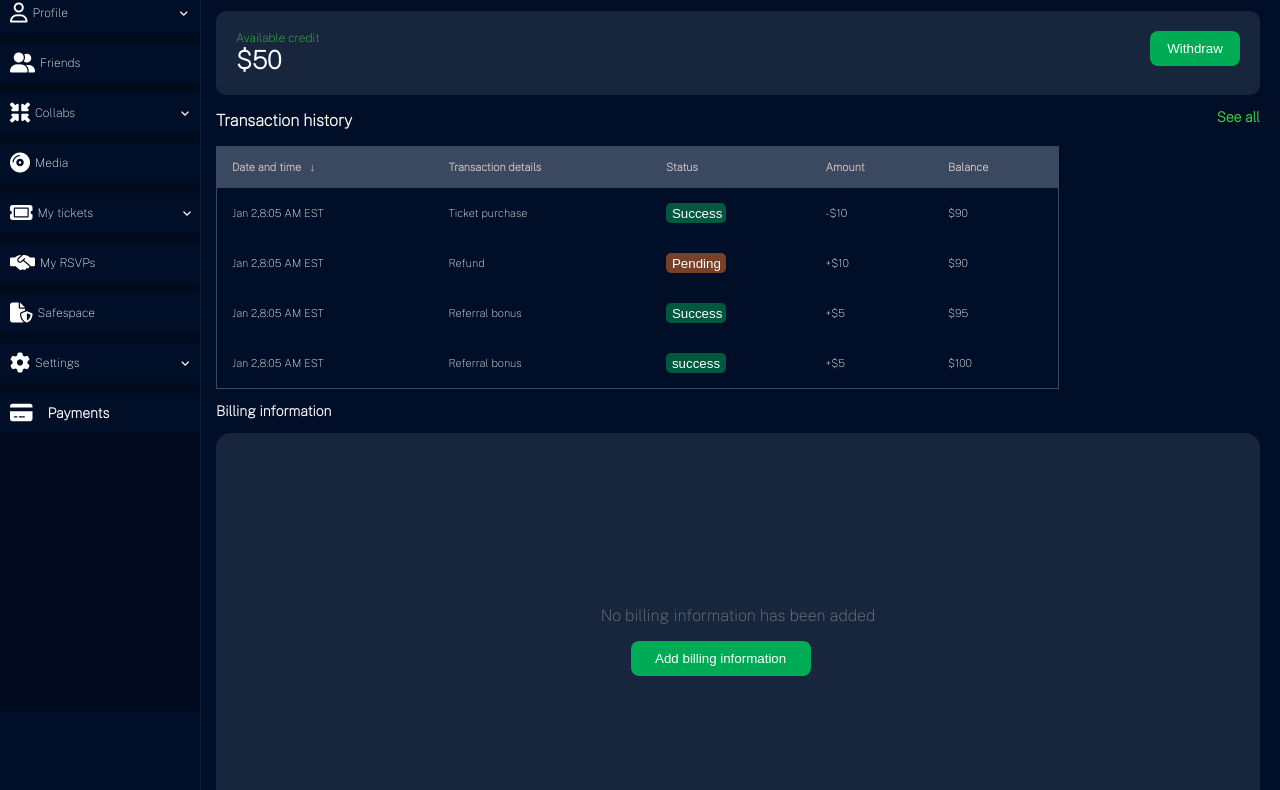
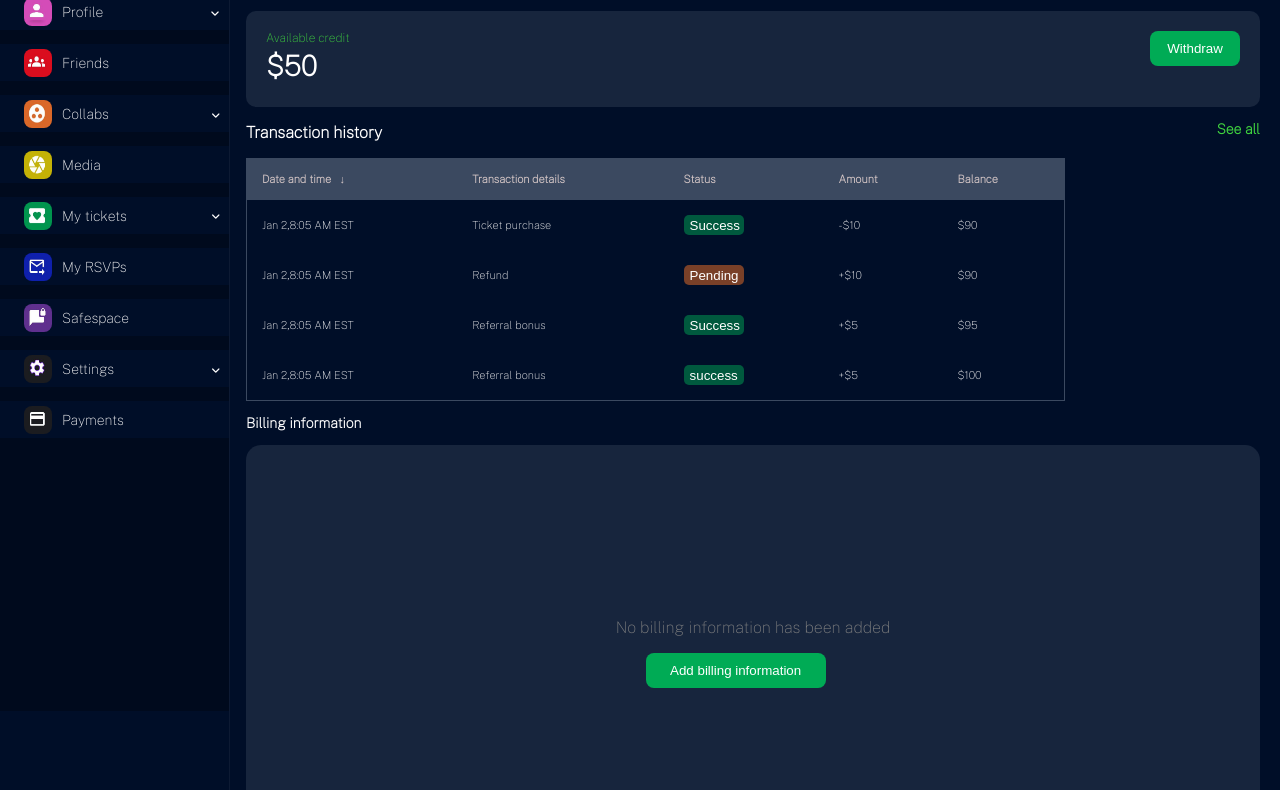
Before and after one commit to suman-ac/Suman-test, a plain HTML site: page index.html in a window 1280 px wide. Shown: the part 89-879 px from the top of the page. Drawn offline with nearby package versions, Linux system fonts and the light colour scheme.

Commit message:
Final commit

```diff
--- a/index.html
+++ b/index.html
@@ -20,56 +20,47 @@
 <body>
     <div class="sidebar">
         <div class="sidebar-logo">
-            <img src="icons/logo.png" height="70" width="100">
+            <img src="new-icons/logo.png" height="20px" width="70px" style="margin-left:20px;cursor: pointer;" >
         </div>
         <div class="sidebar-link">
-            <!--   <img src="icons/profile.png" height="42" width="42"> -->
-            <i class="fa-regular fa-user" style="font-size: 20px;"></i>
-            <div>Profile</div>
-            <span><i class="fa-solid fa-angle-down" style="font-size:10px;margin-left:112px;"></i></span>
+               <img src="new-icons/profile.JPG" height="28px" width="28px" style="border-radius: 8px;">
+            <div style="padding-left: 10px;">Profile</div>
+            <span><i class="fa-solid fa-angle-down" style="font-size:10px;margin-left:108px;"></i></span>
         </div>
         <div class="sidebar-link">
-            <!--<img src="icons/friends.png" height="42" width="42"> -->
-            <i class="fa-solid fa-user-group" style="font-size: 20px;"></i>
-            <div>Friends</div>
+            <img src="new-icons/friends.JPG" height="28px" width="28px" style="border-radius: 8px;">
+            <div style="padding-left: 10px;">Friends</div>
         </div>
         <div class="sidebar-link">
-            <!--- <img src="icons/friends.png" height="42" width="42"> -->
-            <i class="fa-solid fa-minimize" style="font-size: 20px;"></i>
-            <div>Collabs</div>
-            <span><i class="fa-solid fa-angle-down" style="font-size:10px;margin-left:106px"></i></span>
+            <img src="new-icons/collabs.JPG" height="28px" width="28px" style="border-radius: 8px;">
+            <div style="padding-left: 10px;">Collabs</div>
+            <span><i class="fa-solid fa-angle-down" style="font-size:10px;margin-left:103px"></i></span>
         </div>
         <div class="sidebar-link">
-            <!--- <img src="icons/media.png" height="42" width="42"> -->
-            <i class="fa-solid fa-compact-disc" style="font-size: 20px;"></i>
-            <div>Media</div>
+            <img src="new-icons/media.JPG" height="28px" width="28px" style="border-radius: 8px;">
+            <div style="padding-left: 10px;">Media</div>
         </div>
         <div class="sidebar-link">
-            <!--- <img src="icons/friends.png" height="42" width="42"> -->
-            <i class="fa-solid fa-ticket" style="font-size:20px;"></i>
-            <div>My tickets</div>
-            <i class="fa-solid fa-angle-down" style="font-size:10px;margin-left:90px;"></i>
+            <img src="new-icons/tickets.JPG" height="28px" width="28px" style="border-radius: 8px;">
+            <div style="padding-left: 10px;">My tickets</div>
+            <i class="fa-solid fa-angle-down" style="font-size:10px;margin-left:85px;"></i>
         </div>
         <div class="sidebar-link">
-            <!--- <img src="icons/friends.png" height="42" width="42"> -->
-            <i class="fa-solid fa-handshake-simple" style="font-size:20px;"></i>
-            <div>My RSVPs</div>
+            <img src="new-icons/rsvps.JPG" height="28px" width="28px" style="border-radius: 8px;">
+            <div style="padding-left: 10px;">My RSVPs</div>
         </div>
         <div class="sidebar-link">
-            <!--<img src="icons/friends.png" height="42" width="42"> -->
-            <i class="fa-solid fa-file-shield" style="font-size: 20px;"></i>
-            <div>Safespace</div>
+            <img src="new-icons/safespace.JPG" height="28px" width="28px" style="border-radius: 8px;">
+            <div style="padding-left: 10px;">Safespace</div>
         </div>
         <div class="sidebar-link">
-            <!--<img src="icons/setting.png" height="42" width="42"> -->
-            <i class="fa-solid fa-gear" style="font-size: 20px;"></i>
-            <div>Settings</div>
-            <span><i class="fa-solid fa-angle-down" style="font-size:10px;margin-left:102px"></i></span>
+            <img src="new-icons/settings.JPG" height="28px" width="28px" style="border-radius: 8px;">
+            <div style="padding-left: 10px;">Settings</div>
+            <span><i class="fa-solid fa-angle-down" style="font-size:10px;margin-left:98px"></i></span>
         </div>
         <div class="sidebar-link">
-            <!-- <img src="icons/payments.png" height="42" width="42"> -->
-            <i class="fa-solid fa-credit-card" style="font-size: 20px;"></i>
-            <p  class="manage-left-size" style="color:white;font-size: 14px;font-weight: bold;">Payments</p>
+            <img src="new-icons/payments.JPG" height="28px" width="28px" style="border-radius: 8px;">
+            <p style="padding-left: 10px;">Payments</p>
         </div>
     </div>
     <div class="v-line"></div>
@@ -89,9 +80,9 @@
         <hr style="height:1px;border-width:0;color:#0d1a33;background-color:#0d1a33;">
         <p style="color:white;font-size: 16px;font-weight:900;" class="manage-left-size">Payments</p>
         <div class="payment">
-            <div class=money>
+            <div class="money">
                 <div style="color:rgb(63, 211, 63); font-size: 12px;">Available credit</div>
-                <strong style="font-size:25px ; font-weight:200px;">$50</strong>
+                <strong style="font-size:28px ; font-weight:700;line-height: 42px;">$50</strong>
             </div>
             <div class="hello"> <button id="withdraw-button">Withdraw</button></div>
         </div>
--- a/sidebar.css
+++ b/sidebar.css
@@ -3,20 +3,21 @@
     left : 0;
     bottom: 0;
     top:0;
-    width: 200px;
+    width: 230px;
     background-color: #000a1d;
 }
 
 .sidebar-link {
     background-color: #000e28;
     color:white;
-    height:40px;
-    margin-bottom: 10px;
+    height:37px;
+    margin-bottom:14px;
     display: flex;
     justify-content:left;
     align-items: center;
-    padding-left: 10px;
-    font-size: 12px;
+    padding-left: 24px;
+    font-size: 14px;
+    font-weight: 400;
     cursor: pointer;
 }
 
--- a/style.css
+++ b/style.css
@@ -1,7 +1,7 @@
 body {
     background-color: #000e28;
     margin: 0;
-    margin-left: 201px;
+    margin-left: 231px;
     margin-right: 0px;
     font-family: 'Public Sans', sans-serif;
     height: 1300px;
@@ -25,7 +25,7 @@ body {
 
 .content-table {
     border-collapse: collapse;
-    width:843px;
+    width:819px;
     border-radius: 7px 7px 0 0;
   /*   overflow:hidden; */
     border-left: 1px solid #3b4960;
@@ -101,7 +101,7 @@ h5 {
 #withdraw-button {
     color:white;
     cursor: pointer;
-    width: 90px;
+     width: 90px;
     height:35px;
     border-radius: 8px;
     background-color: #00ab55;
@@ -122,7 +122,7 @@ h5 {
 .v-line {
     border-left: 1px solid #0d1a33;
     width: 1px;
-    left: 200px;
+    left: 229px;
     position: absolute;
     height: 1325px;
 }
```
Also changed, not shown: icons/profile.jpg (added), new-icons/Logo.png (added), new-icons/collabs.JPG (added), new-icons/friends.JPG (added), new-icons/friends1.png (added), new-icons/media.JPG (added), new-icons/payments.JPG (added), new-icons/profile.JPG (added), new-icons/profile1.png (added), new-icons/rsvps.JPG (added), new-icons/safespace.JPG (added), new-icons/settings.JPG (added), new-icons/tickets.JPG (added).
